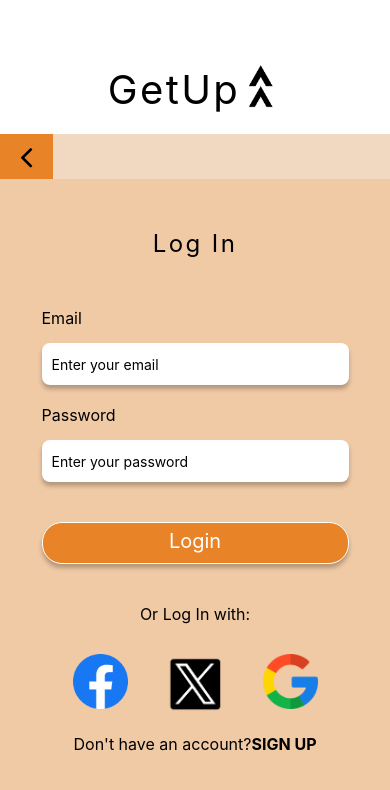
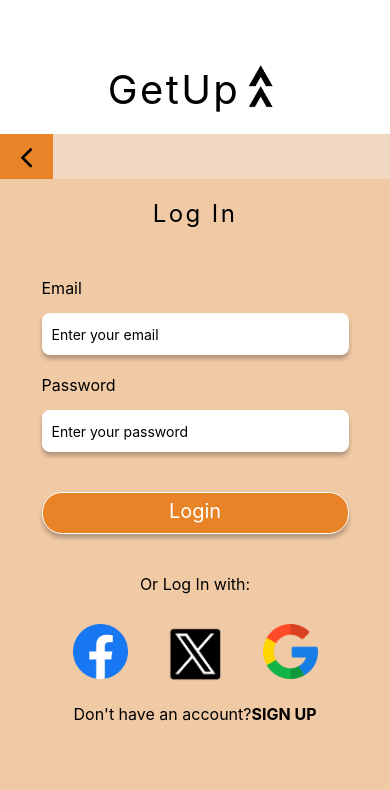
Before and after one commit to LusandaTsilana/GetUp-App, a React Native app in the folder GetUpApp/: screen /Login in a window 390 px wide. Shown: the top 790 px of the page. Built offline with nearby package versions, Linux system fonts and the light colour scheme; no server answers.

Commit message:
firebase login fail

```diff
--- a/GetUpApp/app.json
+++ b/GetUpApp/app.json
@@ -13,17 +13,20 @@
     },
     "assetBundlePatterns": ["**/*"],
     "ios": {
-      "supportsTablet": true
+      "supportsTablet": true,
+      "googleServicesFile": "./GoogleService-Info.plist"
     },
     "android": {
       "adaptiveIcon": {
         "foregroundImage": "./assets/adaptive-icon.png",
         "backgroundColor": "#ffffff"
-      }
+      },
+      "googleServicesFile": "./google-services.json"
     },
     "web": {
       "favicon": "./assets/favicon.png"
     },
+
     "extra": {
       "eas": {
         "projectId": "75e38411-b341-44dc-b616-df6b38977151"
--- a/GetUpApp/components/BackButton.jsx
+++ b/GetUpApp/components/BackButton.jsx
@@ -27,7 +27,6 @@ const styles = StyleSheet.create({
     color: "black",
     paddingHorizontal: 20,
     paddingVertical: 5,
-    elevation: 4,
     backgroundColor: "#E88328",
   },
 });
--- a/GetUpApp/package.json
+++ b/GetUpApp/package.json
@@ -14,6 +14,8 @@
     "@react-native-async-storage/async-storage": "1.18.2",
     "@react-native-firebase/app": "^18.6.1",
     "@react-native-firebase/auth": "^18.6.1",
+    "@react-native-firebase/crashlytics": "^18.6.1",
+    "@react-native-firebase/perf": "^18.6.1",
     "@react-navigation/bottom-tabs": "^6.5.11",
     "@react-navigation/native": "^6.1.9",
     "@react-navigation/native-stack": "^6.9.16",
--- a/GetUpApp/screens/Login.jsx
+++ b/GetUpApp/screens/Login.jsx
@@ -166,7 +166,7 @@ const styles = StyleSheet.create({
     fontSize: 24,
     textAlign: "center",
     marginBottom: 30,
-    marginTop: 50,
+    marginTop: 20,
     letterSpacing: 2.4,
   },
   form: {
```
Also changed, not shown: 1 other file (tests, documents, lock files or other folders).
